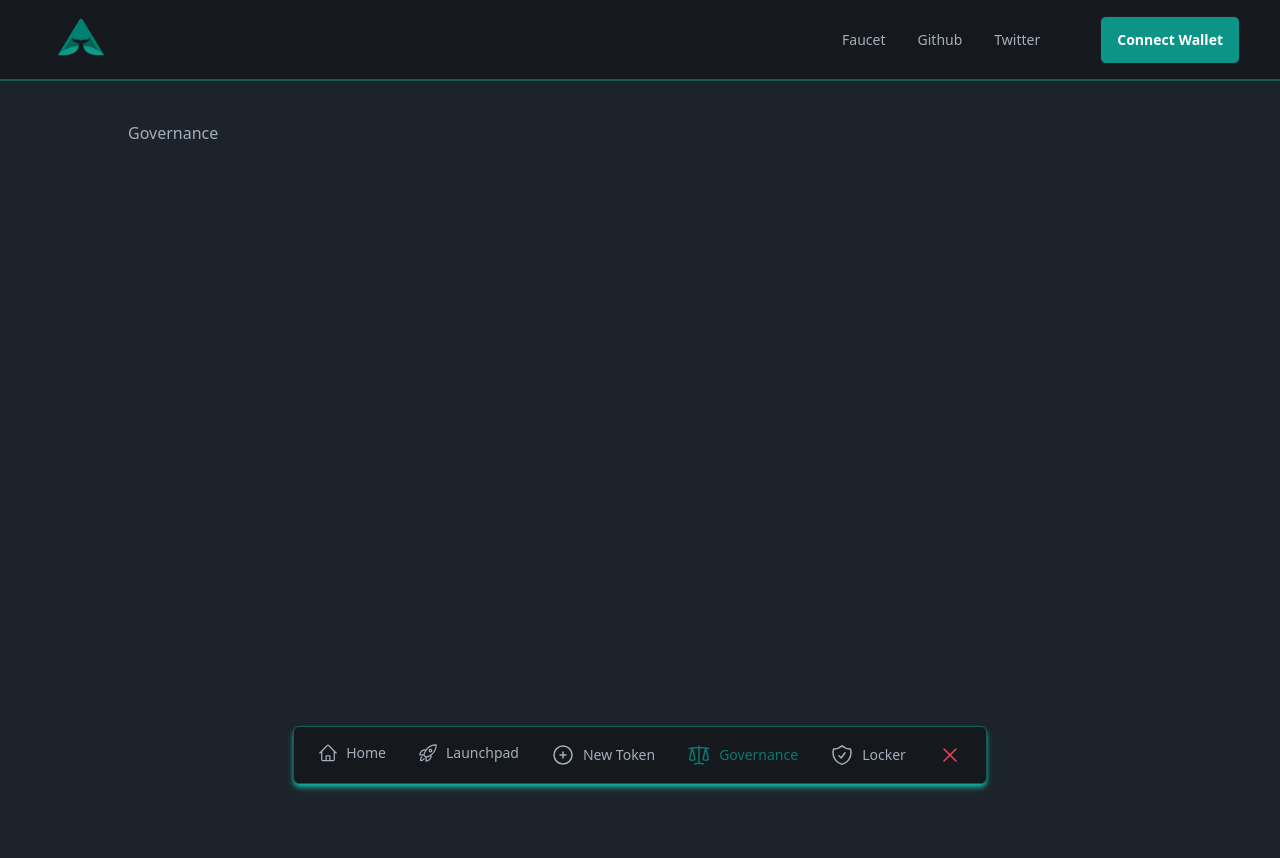
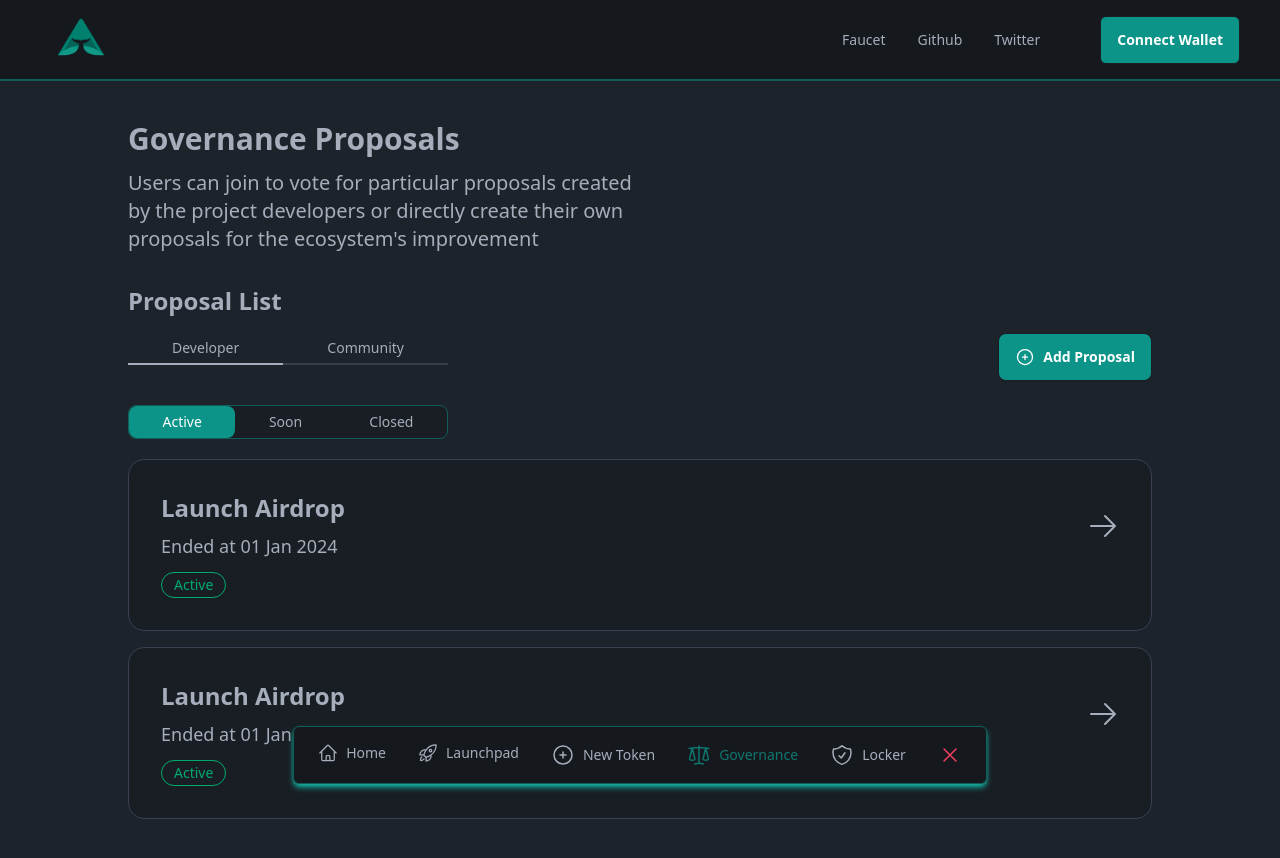
Before and after one commit to nextpad/nextpad-app, a Next.js app: page /governance in a window 1280 px wide. Shown: the top 858 px of the page. Built offline with nearby package versions, Linux system fonts and the light colour scheme.

Commit message:
Add governance page layout

```diff
--- /dev/null
+++ b/app/components/icons/ArrowRightIcon.tsx
@@ -0,0 +1,24 @@
+import React from "react";
+
+function ArrowRightIcon(props: any) {
+   return (
+      <>
+         <svg
+            xmlns="http://www.w3.org/2000/svg"
+            fill="none"
+            viewBox="0 0 24 24"
+            strokeWidth={1.5}
+            stroke="currentColor"
+            className={props.classList}
+         >
+            <path
+               strokeLinecap="round"
+               strokeLinejoin="round"
+               d="M13.5 4.5 21 12m0 0-7.5 7.5M21 12H3"
+            />
+         </svg>
+      </>
+   );
+}
+
+export default ArrowRightIcon;
--- /dev/null
+++ b/app/governance/ListTab.tsx
@@ -0,0 +1,26 @@
+import React from "react";
+
+function ListTab() {
+   return (
+      <>
+         <div className="flex-1 max-w-xs">
+            <div
+               role="tablist"
+               className="tabs tabs-boxed border border-teal-800 p-0"
+            >
+               <a role="tab" className="tab bg-teal-600 text-white">
+                  Active
+               </a>
+               <a role="tab" className="tab">
+                  Soon
+               </a>
+               <a role="tab" className="tab">
+                  Closed
+               </a>
+            </div>
+         </div>
+      </>
+   );
+}
+
+export default ListTab;
--- /dev/null
+++ b/app/governance/ProposalCard.tsx
@@ -0,0 +1,40 @@
+import React from "react";
+import ArrowRightIcon from "../components/icons/ArrowRightIcon";
+
+function ProposalCard() {
+   return (
+      <>
+         <div className="card border border-gray-700 bg-base-200 hover:border-gray-600 mb-4">
+            <div className="card-body">
+               <div className="flex justify-between mb-1">
+                  <div className="flex flex-col">
+                     <h3 className="text-2xl font-bold block">
+                        Launch Airdrop
+                     </h3>
+                     <div className="flex justify-between">
+                        {/* <div className="flex mr-10">
+                                 <div className="text-lg block mt-2">
+                                    Agree - 99%
+                                 </div>
+                              </div> */}
+                        <div className="flex">
+                           <div className="text-lg block mt-2">
+                              Ended at 01 Jan 2024
+                           </div>
+                        </div>
+                     </div>
+                  </div>
+                  <div className="flex items-center">
+                     <ArrowRightIcon classList="size-8" />
+                  </div>
+               </div>
+               <div className="badge badge-outline badge-success p-3">
+                  Active
+               </div>
+            </div>
+         </div>
+      </>
+   );
+}
+
+export default ProposalCard;
--- a/app/governance/page.tsx
+++ b/app/governance/page.tsx
@@ -1,9 +1,50 @@
 import React from "react";
+import PlusIcon from "../components/icons/PlusIcon";
+import ListTab from "./ListTab";
+import ArrowRightIcon from "../components/icons/ArrowRightIcon";
+import ProposalCard from "./ProposalCard";
 
 function page() {
    return (
       <div className="min-h-screen">
-         <h1>Governance</h1>
+         <div className="flex justify-between">
+            <div className="flex-1">
+               <h1 className="text-3xl font-bold">Governance Proposals</h1>
+               <p className="text-xl mt-3">
+                  Users can join to vote for particular proposals created by the
+                  project developers or directly create their own proposals for
+                  the ecosystem's improvement
+               </p>
+            </div>
+            <div className="flex-1"></div>
+         </div>
+         <div className="mt-8">
+            <h2 className="text-2xl font-bold">Proposal List</h2>
+            <div className="flex justify-between mt-4">
+               <div className="flex-1 max-w-xs">
+                  <div role="tablist" className="tabs tabs-bordered">
+                     <a role="tab" className="tab tab-active">
+                        Developer
+                     </a>
+                     <a role="tab" className="tab">
+                        Community
+                     </a>
+                  </div>
+               </div>
+               <div className="flex-1">
+                  <a href="" className="btn float-end bg-teal-600 text-white">
+                     <PlusIcon classList="size-5" /> Add Proposal
+                  </a>
+               </div>
+            </div>
+         </div>
+         <div className="mt-6">
+            <ListTab />
+            <div className="mt-5">
+               <ProposalCard />
+               <ProposalCard />
+            </div>
+         </div>
       </div>
    );
 }
--- a/app/tokens/page.tsx
+++ b/app/tokens/page.tsx
@@ -9,7 +9,7 @@ import QrCodeIcon from "../components/icons/QrCodeIcon";
 function page() {
    return (
       <div className="min-h-screen">
-         <h1 className="text-2xl font-bold">Tokens</h1>
+         <h1 className="text-3xl font-bold">Tokens</h1>
          <div className="flex justify-between items-center mt-5">
             <div className="flex-1 max-w-xs">
                <div
```
